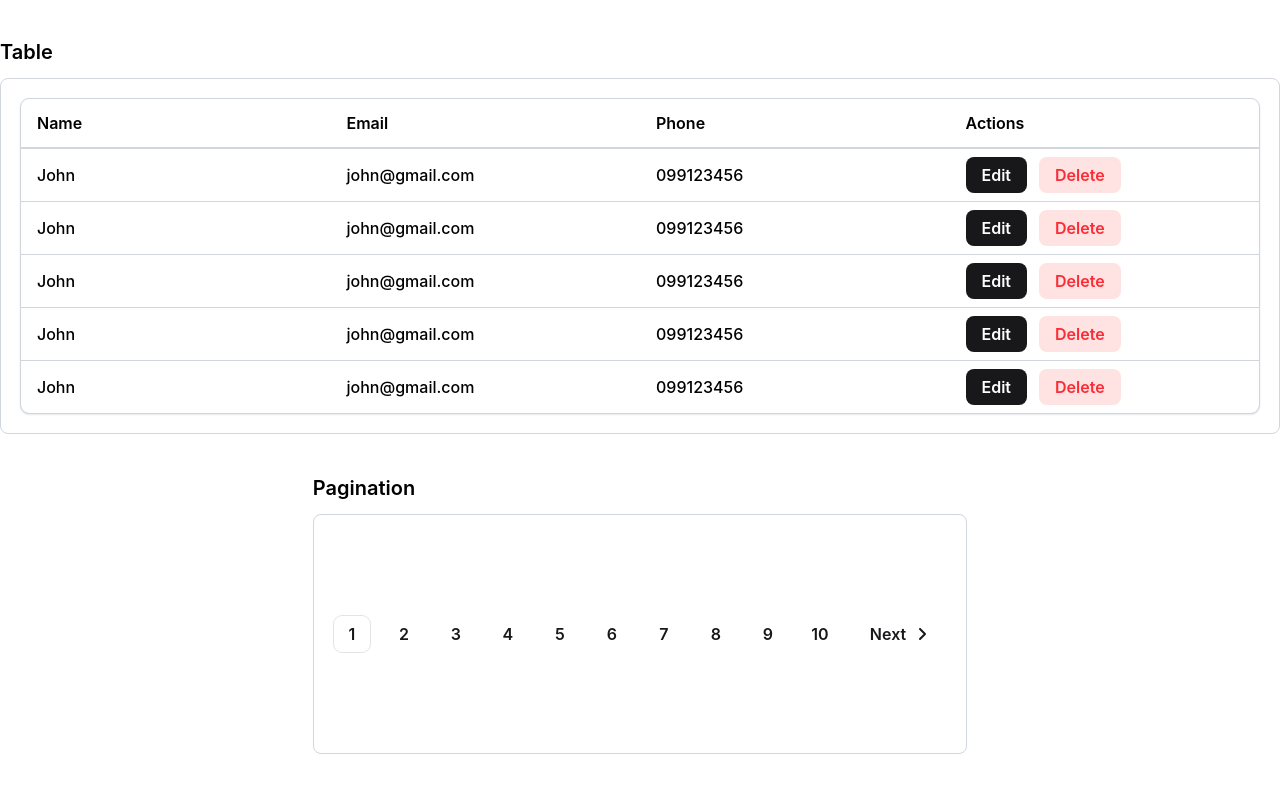
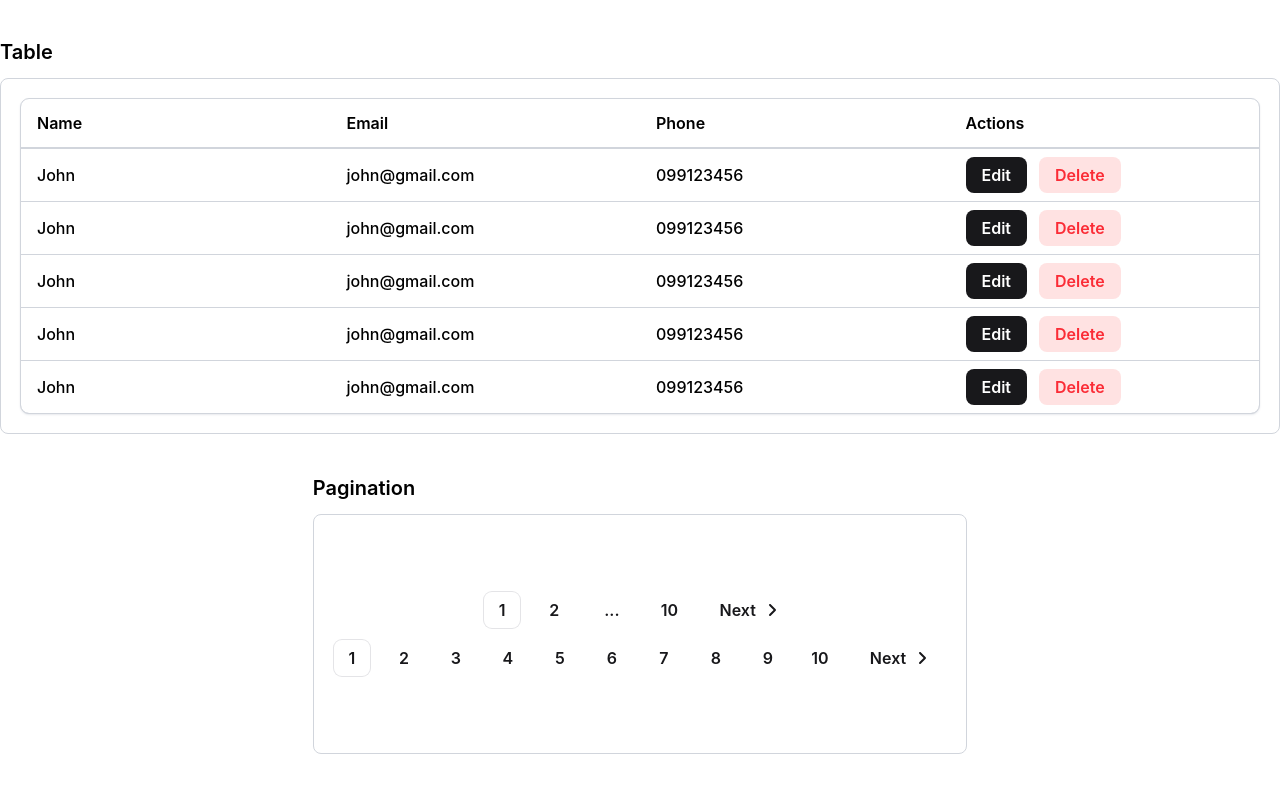
Before and after one commit to GorYeritsyan/custom-reusable-components, a React (Vite) app: page / in a window 1280 px wide. Shown: the part 3926-4718 px from the top of the page. Built offline with nearby package versions, Linux system fonts and the light colour scheme.

Commit message:
Modify pagination componenet card to show 2 pagination variants

```diff
--- a/src/components/component-cards/PaginationComponentCard.jsx
+++ b/src/components/component-cards/PaginationComponentCard.jsx
@@ -12,6 +12,7 @@ const PaginationComponentCard = () => {
     return (
         <ComponentCard title="Pagination">
             <Pagination currentPage={page} onChangePage={handlePageChange} totalPages={10} />
+            <Pagination currentPage={page} onChangePage={handlePageChange} totalPages={10} isEllipsis={false} />
         </ComponentCard>
     );
 }
--- a/src/pagination/Pagination.jsx
+++ b/src/pagination/Pagination.jsx
@@ -3,9 +3,8 @@ import PaginationButton from "./PaginationButton.jsx";
 import Button from "../components/button/Button.jsx";
 import PaginationNextButton from "./PaginationNextButton.jsx";
 
-const Pagination = ({ currentPage= 1, onChangePage, visibleButtonsNumber = 10, totalPages = 10, isEllipsis = false }) => {
+const Pagination = ({ currentPage= 1, onChangePage, visibleButtonsNumber = 10, totalPages = 10, isEllipsis = true }) => {
     const offset = 1;
-    totalPages = 20;
     const centerOffsetLength = offset * 2 + 1;
     const halfOfVisibleButtons = visibleButtonsNumber / 2;
 
```
